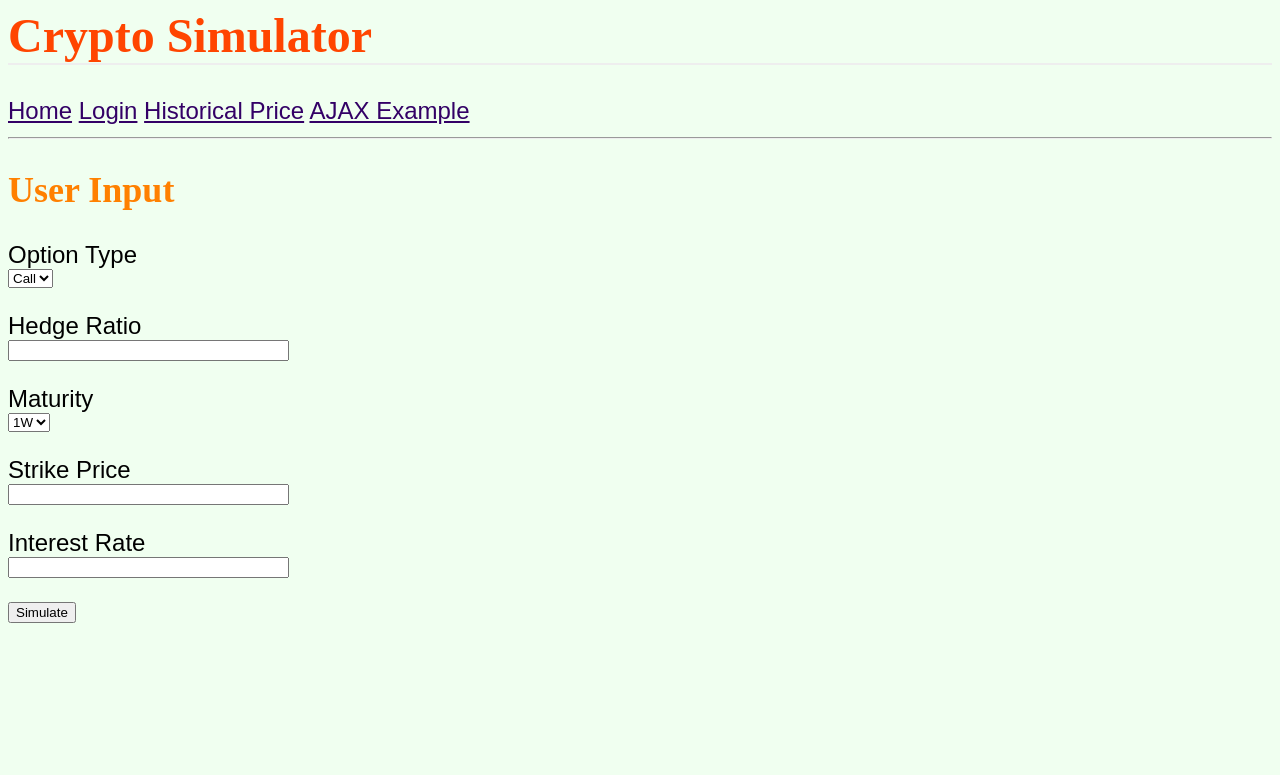
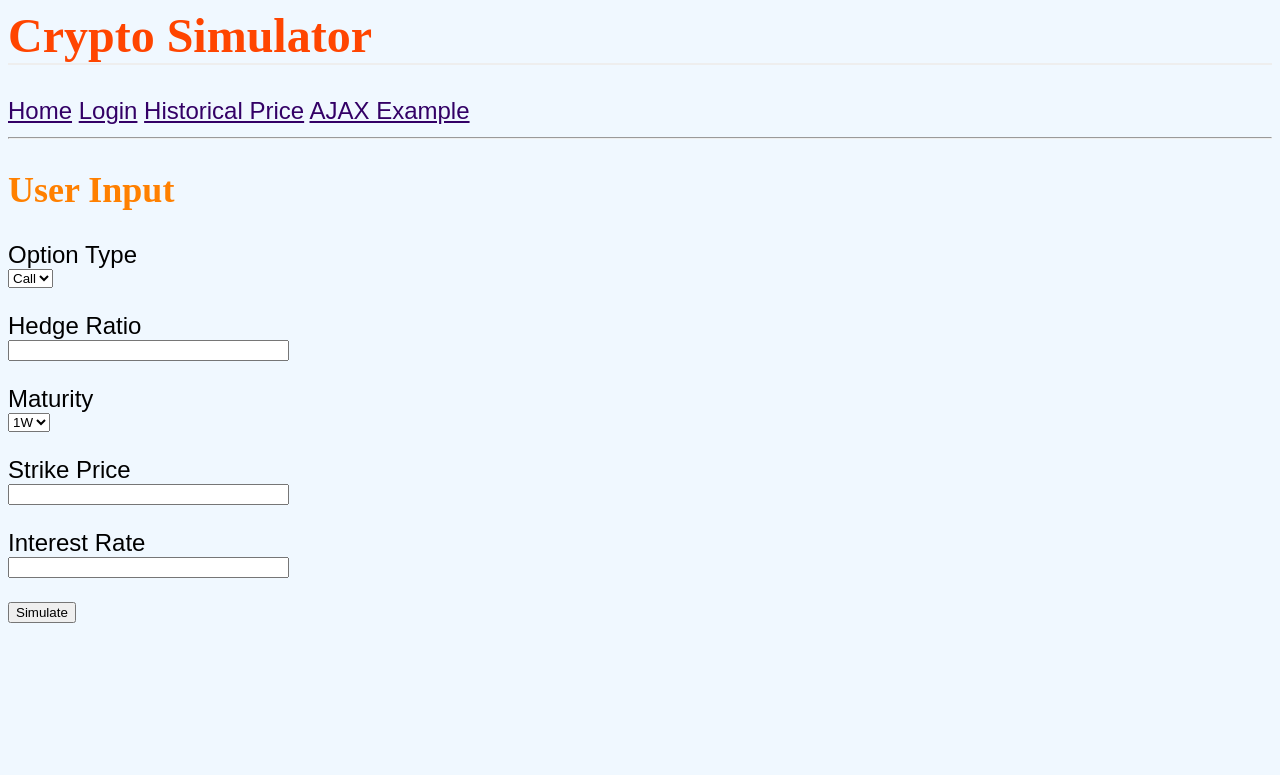
Before and after one commit to dano09/fin_sys_tech_project, a Flask app: page / in a window 1280 px wide. Shown: the top 775 px of the page. Run offline with Flask 2, Linux system fonts and the light colour scheme; parts of the project's set-up code (start-up, migrations or seed data) failed here and were passed over; some libraries are stand-ins or nearby versions.

Commit message:
css update

```diff
--- a/app/dataservices.py
+++ b/app/dataservices.py
@@ -40,7 +40,8 @@ class Dataservices:
         call_api_flag = False
 
         # Get Symbols from Saved .csv
-        symbols = pd.read_csv('C:/Users/Justin/PycharmProjects/fin_sys_tech_project/data/coinAPI_symbols.csv')
+        symbols = pd.read_csv('C:/Users/liuyu/source/repos/fin_sys_tech_project/data/coinAPI_symbols.csv')
+        #symbols = pd.read_csv('C:/Users/Justin/PycharmProjects/fin_sys_tech_project/data/coinAPI_symbols.csv')
 
         if call_api_flag:
             # Get Symbols from Website (should only have to do once)
--- a/app/static/style.css
+++ b/app/static/style.css
@@ -1,6 +1,6 @@
 body {
     font-family: sans-serif;
-    background: #F0FFF0;
+    background: #F0F8FF;
     font-size: 1.5em;
 }
 
```
